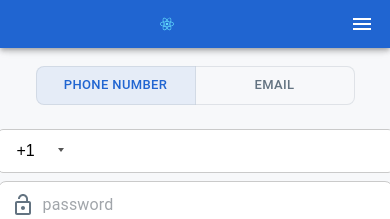
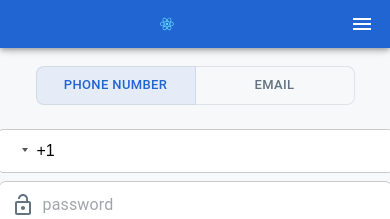
Before and after one commit to JacobHsu/defi-wallet, a React (Create React App) app: page /login in a window 390 px wide. Shown: the top 219 px of the page. Built offline with nearby package versions, Linux system fonts and the light colour scheme.

Commit message:
refactor: components InputPhone

```diff
--- /dev/null
+++ b/src/components/InputPhone.js
@@ -0,0 +1,22 @@
+import React, { useState } from 'react';
+import PhoneInput from 'react-phone-input-2';
+import '../style/material.css';
+
+const InputPhone = () => {
+
+  const [number, setNumber] = useState('');
+  return (
+    <PhoneInput
+      country={'us'}
+      onlyCountries={['tw', 'us']}
+      localization={{
+        Taiwan: '台灣',
+      }}
+      value={number}
+      onChange={(phone) => {
+        setNumber(phone);
+      }}
+    />
+  );
+};
+export default InputPhone;
--- a/src/pages/Login.js
+++ b/src/pages/Login.js
@@ -14,9 +14,7 @@ import {
 } from '@mui/material';
 
 import LockOpenIcon from '@mui/icons-material/LockOpen';
-
-import PhoneInput from 'react-phone-input-2';
-import '../style/material.css';
+import InputPhone from 'components/InputPhone';
 
 const ToggleButtonS = styled(ToggleButton)(({ theme }) => ({
   width: '160px',
@@ -30,7 +28,6 @@ export default function Login() {
     setAlignment(newAlignment);
   };
 
-  const [phone, setPhone] = useState('');
   const [pwd, setPwd] = useState('');
 
   return (
@@ -62,15 +59,7 @@ export default function Login() {
           mt: 3,
         }}
       >
-        <PhoneInput
-          country={'us'}
-          onlyCountries={['tw', 'us']}
-          localization={{
-            Taiwan: '台灣',
-          }}
-          value={phone}
-          onChange={(phone) => setPhone(phone)}
-        />
+        <InputPhone />
         <Paper
           sx={{
             display: 'flex',
--- a/src/style/material.css
+++ b/src/style/material.css
@@ -752,7 +752,7 @@
   border-radius: 5px;
   width: 395px;
   outline: none;
-  padding: 12px 14px 12px 18px;
+  padding: 12px 14px 12px 38px;
   transition: box-shadow ease 0.25s, border-color ease 0.25s;
 }
 .react-tel-input .form-control:hover {
@@ -803,7 +803,7 @@
   position: relative;
   width: 52px;
   height: 100%;
-  padding: 0 0 0 31px;
+  padding: 0 0 0 0px;
   border-radius: 3px 0 0 3px;
 }
 .react-tel-input .selected-flag:focus .arrow {
@@ -821,7 +821,7 @@
   position: relative;
   top: 50%;
   margin-top: -1px;
-  left: 29px;
+  left: 24px;
   width: 0;
   height: 0;
   border-left: 3px solid transparent;
```
